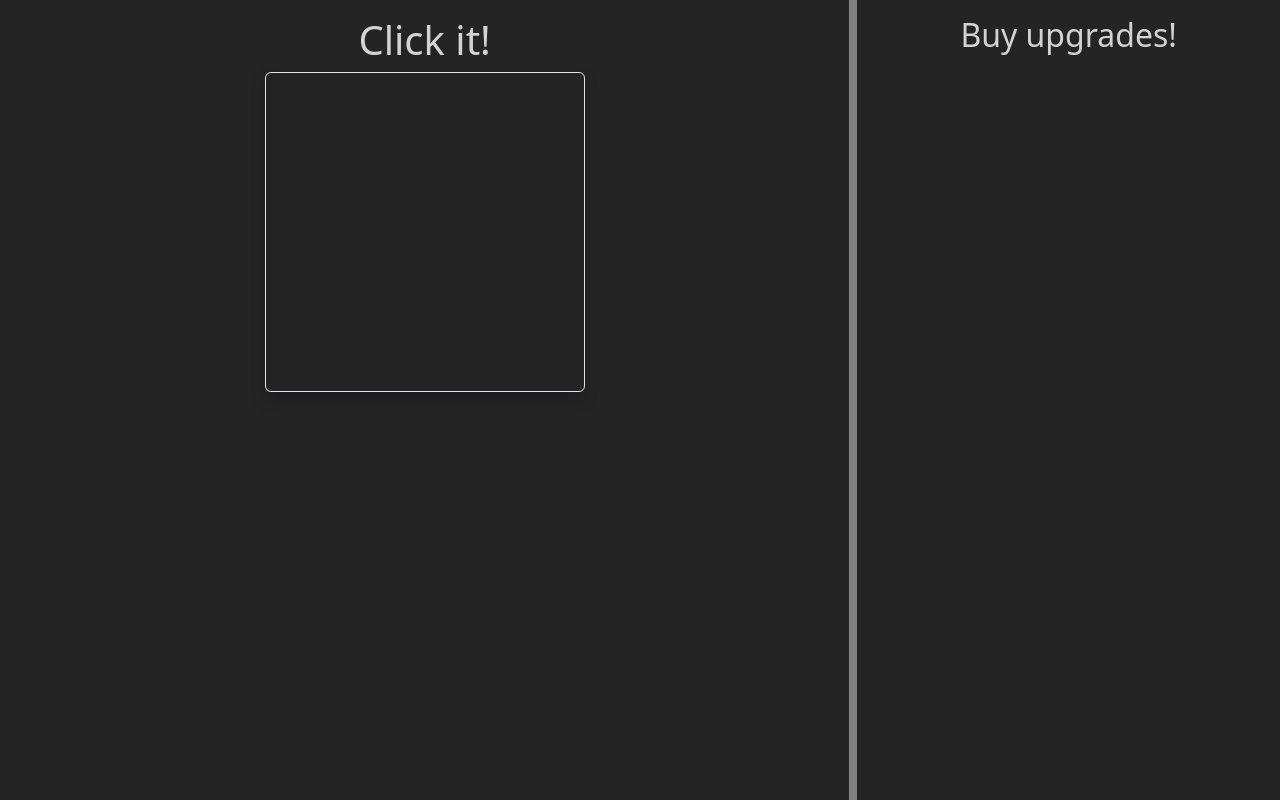
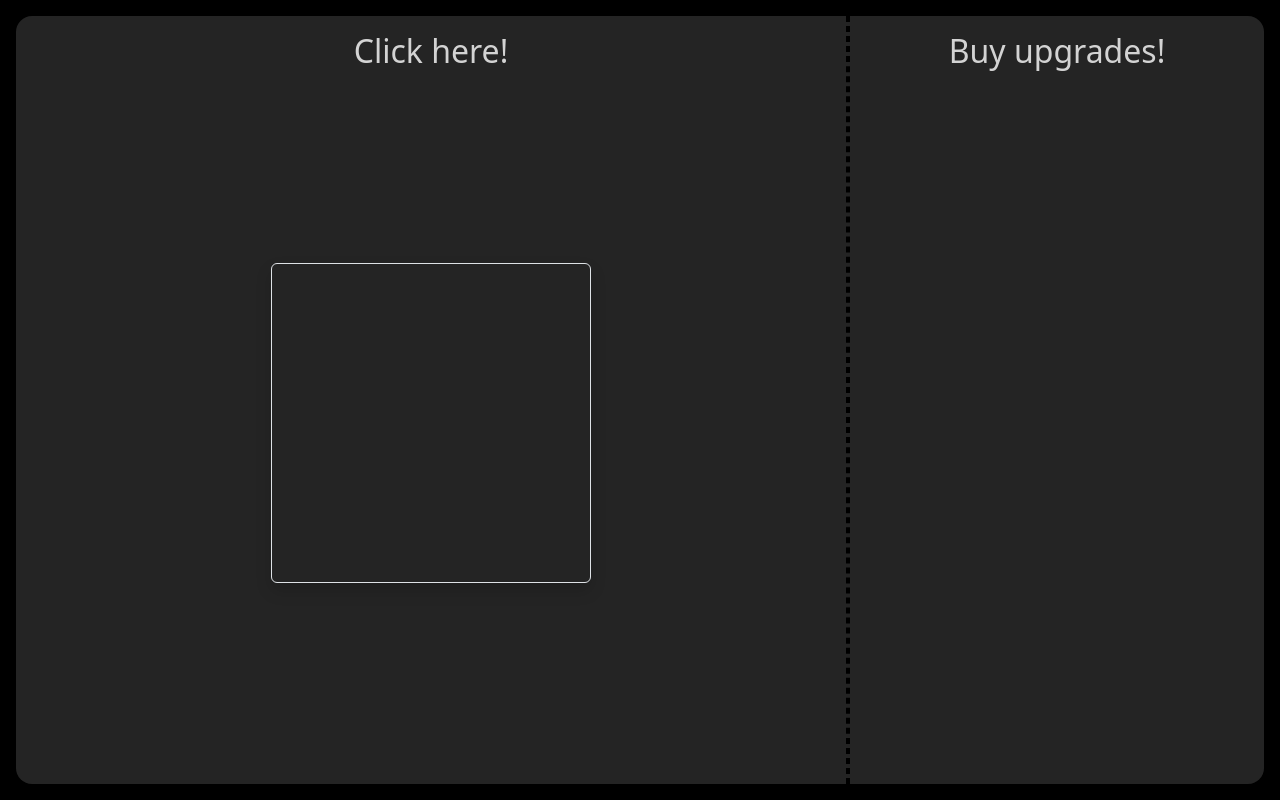
Before and after one commit to coop152/svelte-clicker, a SvelteKit app: page /design in a window 1280 px wide. Built offline with nearby package versions, Linux system fonts and the light colour scheme.

Commit message:
Add reasonable layout

```diff
--- a/src/routes/design/+page.svelte
+++ b/src/routes/design/+page.svelte
@@ -2,11 +2,15 @@
     let clicked = false;
 </script>
 
-<div class="container-fluid outermost">
-    <div class="row fill">
-        <!-- Clicker column -->
-        <div class="col-8 left-column text-center p-3">
-            <h1>Click it!</h1>
+<div class="container-fluid" style="height:100vh">
+    <div class="row h-100 outermost">
+        <!-- Left column (clicker part) -->
+        <div class="col-8 left-column">
+            <div class="h-100 d-flex flex-column">
+                <div class="row text-center">
+                    <h2>Click here!</h2>
+                </div>
+                <div class="row flex-grow-1 justify-content-center">
                     <button style="all: unset"
                     on:mousedown={() => {
                         clicked = true;
@@ -23,9 +27,15 @@
                     </div>
                 </button>
                 </div>
-        <!-- Upgrade column -->
-        <div class="col-4 right-column text-center p-3">
-            <h2>Buy upgrades!</h2>
+            </div>
+        </div>
+        <!-- Right column (upgrade part)-->
+        <div class="col-4 right-column">
+            <div class="row text-center">
+                <h2>
+                    Buy upgrades!
+                </h2>
+            </div>
         </div>
     </div>
 </div>
@@ -34,20 +44,25 @@
 
 <style>
     .outermost {
-        background-color: #242424;
+        background-color: black;
         color: rgba(255, 255, 255, 0.8);
-    }
-
-    .fill {
-        min-height: 100vh;
+        padding: 1em;
     }
 
     .left-column {
-        border-right: 4px grey solid;
+        background-color: #242424;
+        border-right: 2px dashed black;
+        border-top-left-radius: 1em;
+        border-bottom-left-radius: 1em;
+        padding: 1em;
     }
 
     .right-column {
-        border-left: 4px grey solid;
+        background-color: #242424;
+        border-left: 2px dashed black;
+        border-top-right-radius: 1em;
+        border-bottom-right-radius: 1em;
+        padding: 1em;
     }
 
     .clicker {
```
Lines whose indentation alone changed are shown as unchanged.
